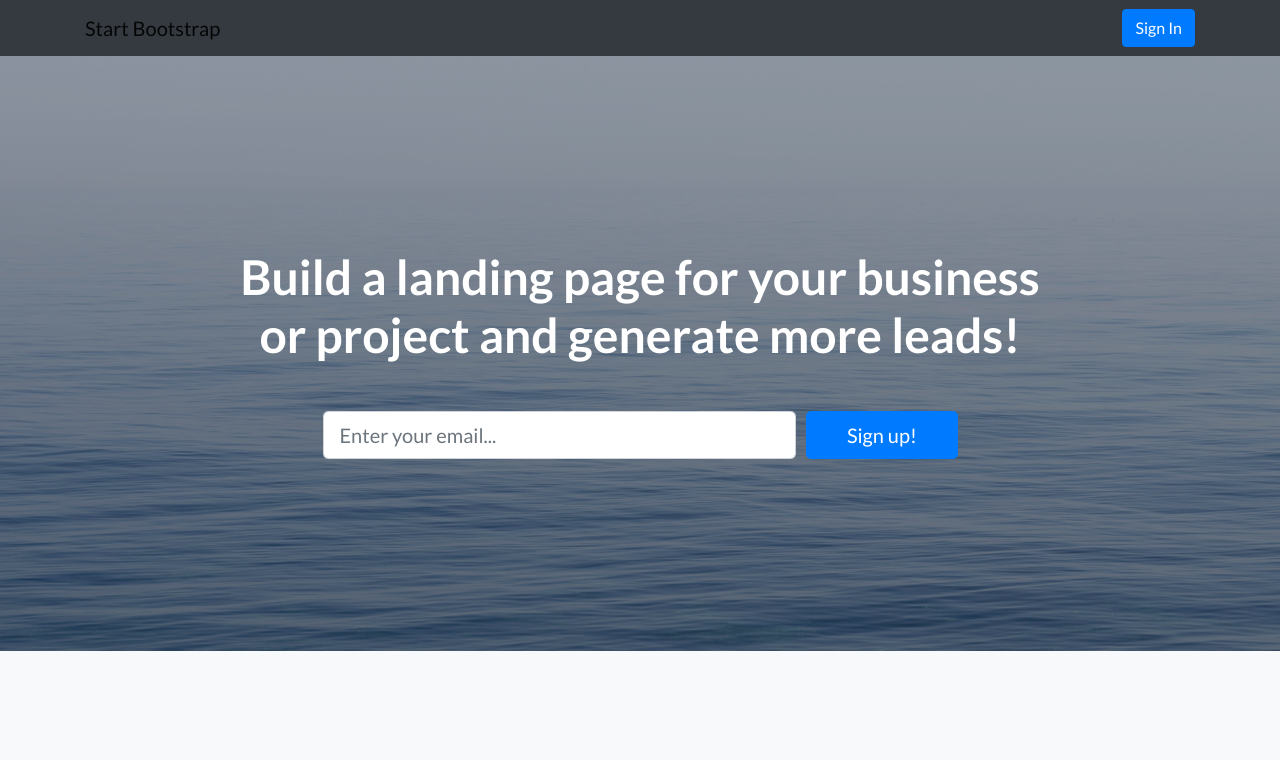
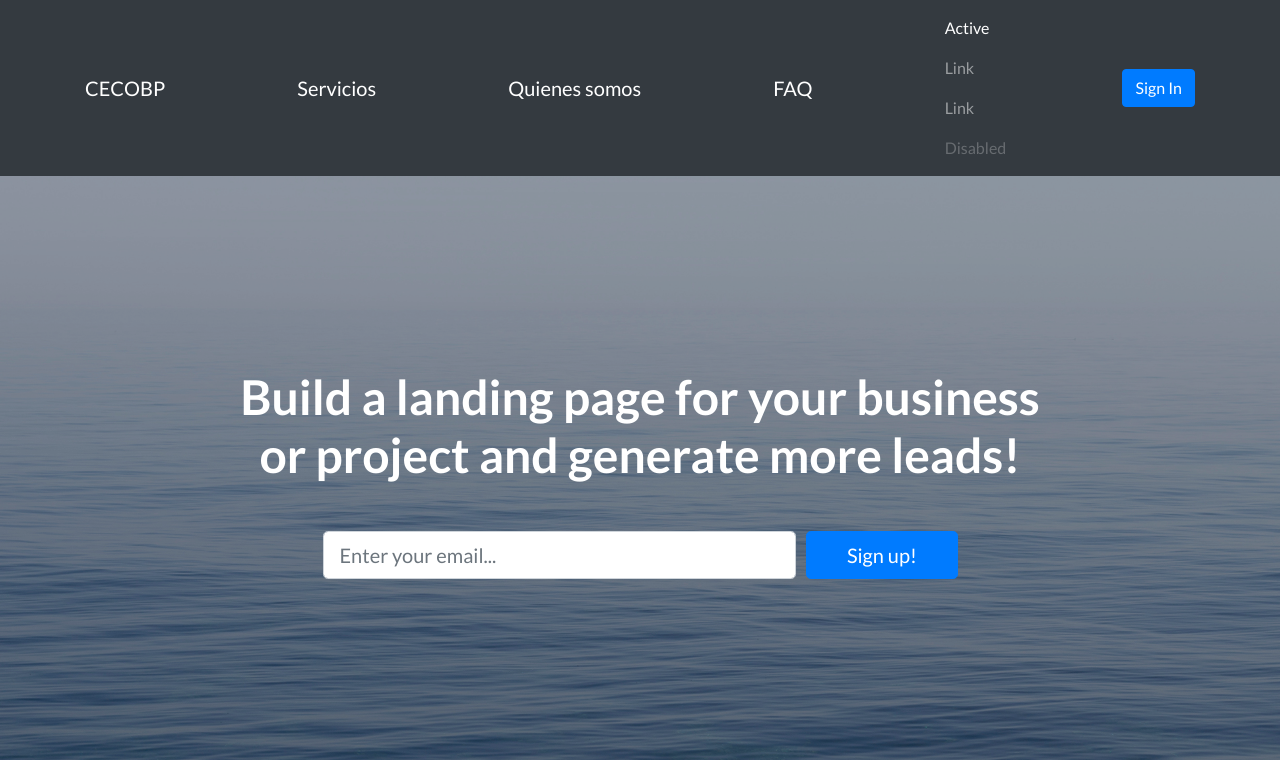
Before and after one commit to bradycar/CECOBP, a website: page index.html in a window 1280 px wide. Shown: the top 760 px of the page. Drawn offline with Linux system fonts and the light colour scheme.

Commit message:
Update index.html

```diff
--- a/index.html
+++ b/index.html
@@ -26,9 +26,26 @@
 <body>
 
   <!-- Navigation -->
-  <nav class="navbar navbar-light bg-dark static-top">
+  <nav class="navbar navbar-dark bg-dark static-top">
     <div class="container">
-      <a class="navbar-brand" href="#">Start Bootstrap</a>
+      <a class="navbar-brand" href="#">CECOBP</a>
+	  <a class="navbar-brand" href="#">Servicios</a>
+	  <a class="navbar-brand" href="#">Quienes somos</a>
+	  <a class="navbar-brand" href="#">FAQ</a>
+	  <ul class="navbar-nav">
+	    <li class="nav-item active">
+	      <a class="nav-link" href="#">Active</a>
+	    </li>
+	    <li class="nav-item">
+	      <a class="nav-link" href="#">Link</a>
+	    </li>
+	    <li class="nav-item">
+	      <a class="nav-link" href="#">Link</a>
+	    </li>
+	    <li class="nav-item">
+	      <a class="nav-link disabled" href="#">Disabled</a>
+	    </li>
+	  </ul>
       <a class="btn btn-primary" href="#">Sign In</a>
     </div>
   </nav>
```
